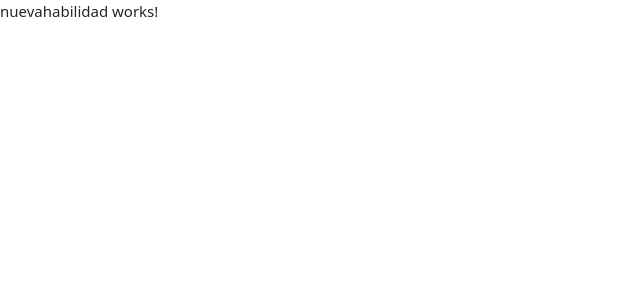
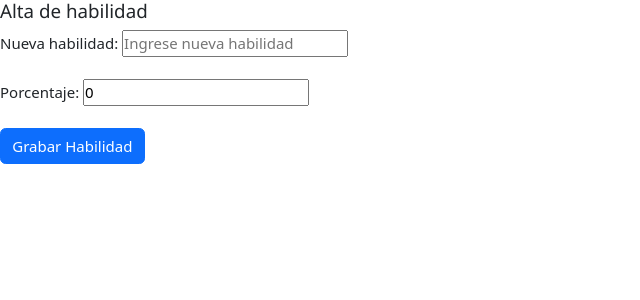
Before and after one commit to ferbonelli/Portfolio-FrontEnd, an Angular app in the folder MiPorfolio/: page /nuevahabilidad in a window 1280 px wide. Shown: the top 300 px of the page, without its empty margins (0-640 px from the left). Built offline with nearby package versions, Linux system fonts and the light colour scheme.

Commit message:
Habilidades Alta ok

```diff
--- a/MiPorfolio/src/app/componentes/habilidades/habilidades.component.ts
+++ b/MiPorfolio/src/app/componentes/habilidades/habilidades.component.ts
@@ -12,7 +12,7 @@ import { HabilidadService } from 'src/app/servicios/habilidad.service';
   templateUrl: './habilidades.component.html',
   styleUrls: ['./habilidades.component.css']
 })
-export class HabilidadesComponent {
+export class HabilidadesComponent implements OnInit {
 
   // Declaraciones
   habilidadesArray: Habilidad[] = [];
--- a/MiPorfolio/src/app/componentes/habilidades/nuevahabilidad.component.html
+++ b/MiPorfolio/src/app/componentes/habilidades/nuevahabilidad.component.html
@@ -1 +1,24 @@
-<p>nuevahabilidad works!</p>
+<div>
+
+    <h5>Alta de habilidad</h5>
+    <div>
+      Nueva habilidad:
+      <input
+        placeholder="Ingrese nueva habilidad"
+        type="text"
+        [(ngModel)]="nombre" />
+    </div>
+    <br />
+    <div>
+      Porcentaje:
+      <input
+        placeholder="ingrese porcentaje"
+        type="number"
+        [(ngModel)]="porcentaje"
+      />
+    </div>
+    <br />
+
+    <button type="button" class="btn btn-primary" (click)="onCreate()">Grabar Habilidad</button>
+
+</div>
--- a/MiPorfolio/src/app/componentes/habilidades/nuevahabilidad.component.ts
+++ b/MiPorfolio/src/app/componentes/habilidades/nuevahabilidad.component.ts
@@ -1,10 +1,39 @@
-import { Component } from '@angular/core';
+import { Component, OnInit } from '@angular/core';
+import { Router } from '@angular/router';
+import { Habilidad } from 'src/app/model/habilidad.model';
+import { HabilidadService } from 'src/app/servicios/habilidad.service';
 
 @Component({
   selector: 'app-nuevahabilidad',
   templateUrl: './nuevahabilidad.component.html',
   styleUrls: ['./nuevahabilidad.component.css']
 })
-export class NuevahabilidadComponent {
+export class NuevahabilidadComponent implements OnInit {
+
+  nombre: string = '';
+  porcentaje: number = 0;
+  id_persona: number = 1;
+
+  constructor (private altaHabilidad:HabilidadService,
+               private ruta:Router
+    ) { }
+
+  ngOnInit(): void {}
+
+  onCreate () {
+
+    const nuevaHabilidad= new Habilidad(0,this.nombre,this.porcentaje, this.id_persona);
+    console.log(nuevaHabilidad);
+    this.altaHabilidad.agregarHabilidad(nuevaHabilidad).subscribe(
+      data => {
+        alert("Se agregó una nueva habilidad");
+        this.ruta.navigate(['/portfolio']);
+      }, err => {
+        alert("No se pudo agregar habilidad debido a un error");
+        this.ruta.navigate(['/portfolio']);
+      }
+    )
+
+  }
 
 }
--- a/MiPorfolio/src/app/componentes/login/login.component.ts
+++ b/MiPorfolio/src/app/componentes/login/login.component.ts
@@ -1,7 +1,7 @@
 import { Component, OnInit } from '@angular/core';
 import { Router } from '@angular/router';
-import { LocalStorageService } from 'src/app/servicios/local-storage.service';
 import { LoginService } from 'src/app/servicios/login.service';
+
 @Component({
   selector: 'app-login',
   templateUrl: './login.component.html',
@@ -18,7 +18,6 @@ export class LoginComponent implements OnInit {
 
   constructor(private datosLogin: LoginService,
               private ruta:Router,
-              private estado_login:LocalStorageService
               ) { }
 
   ngOnInit(): void {
--- a/MiPorfolio/src/app/servicios/habilidad.service.ts
+++ b/MiPorfolio/src/app/servicios/habilidad.service.ts
@@ -9,13 +9,24 @@ import { Habilidad } from '../model/habilidad.model';
 export class HabilidadService {
 
   url:string="http://localhost:8080/";
+  httpOptions = {
+    headers : ({'Content-Type': 'application/json'})
+    };
 
 
   constructor(private http:HttpClient) { }
 
   // Métodos de acceso a la api
 
-  obtenerHabilidad():Observable<Habilidad[]>{
+  public obtenerHabilidad():Observable<Habilidad[]>{
     return this.http.get<Habilidad[]>(this.url + 'habilidad');
     };
+
+  public agregarHabilidad(nuevaHabilidad: Habilidad):Observable<any>{
+    console.log(JSON.stringify(nuevaHabilidad));
+
+    return this.http.post<any>(this.url + 'habilidad', JSON.stringify(nuevaHabilidad),this.httpOptions);
+
+  }
+
 }
```
